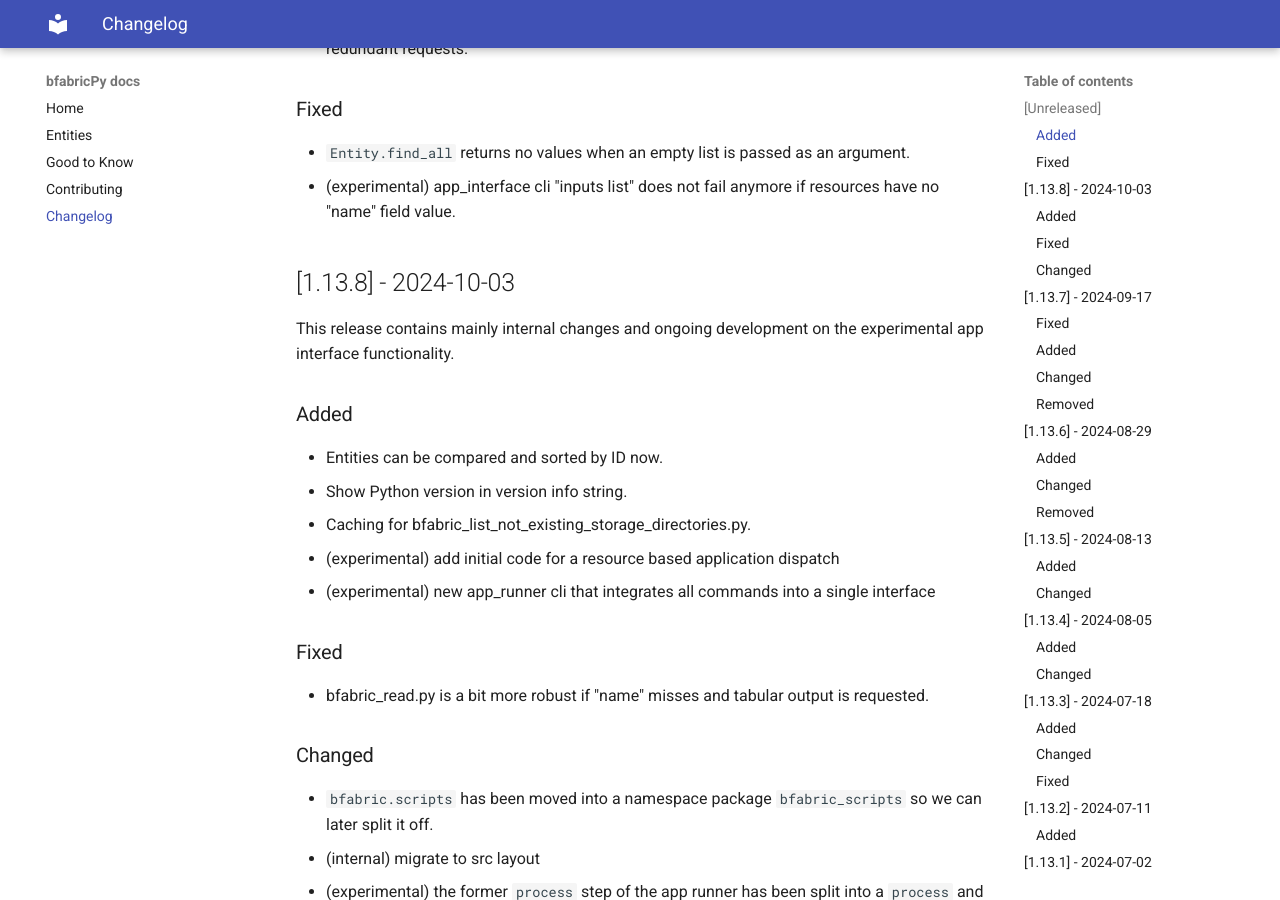
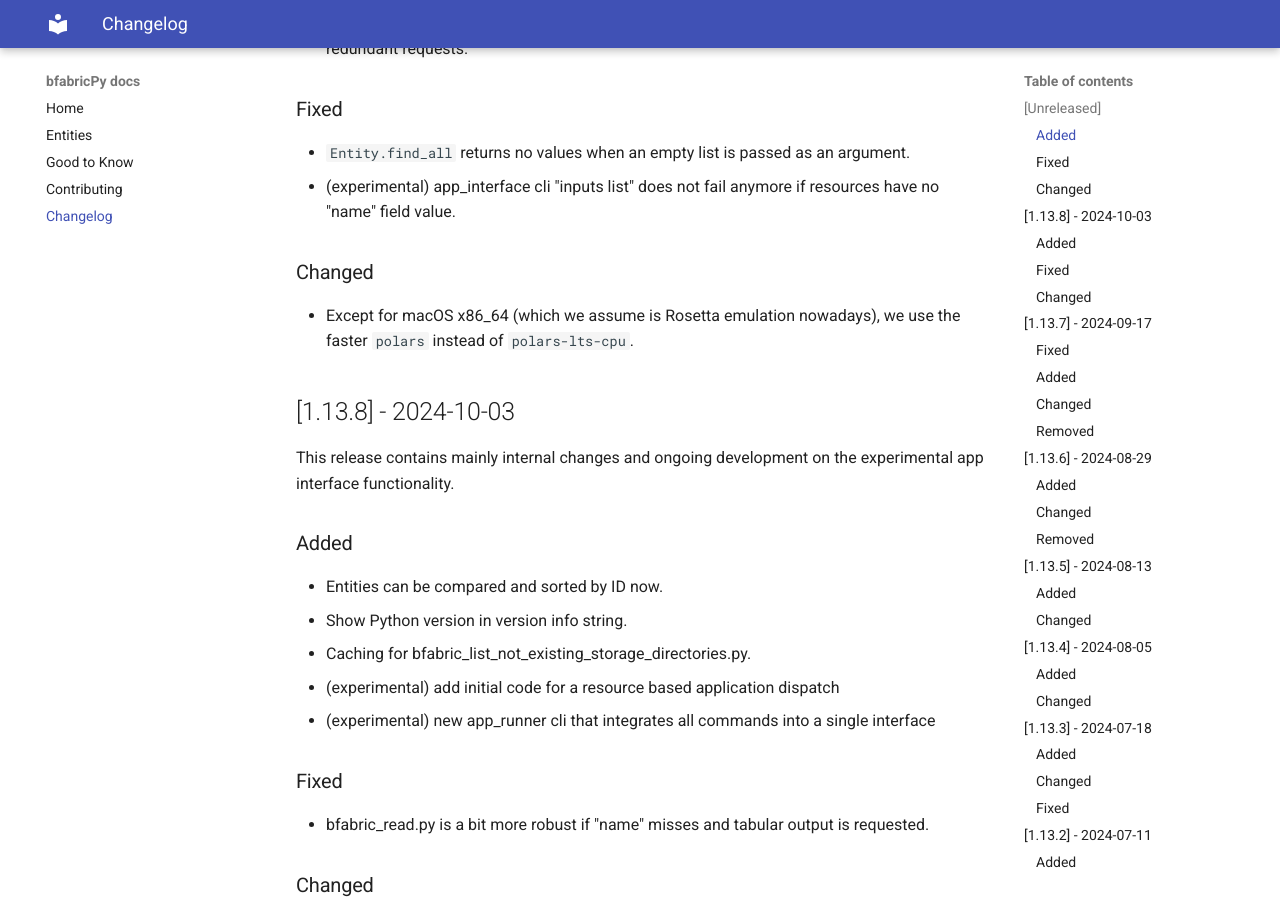
Before and after one commit to fgcz/bfabricPy, an MkDocs documentation site: the page built from docs/changelog.md, in a window 1280 px wide and 900 px high, scrolled down 549 px. Built offline with MkDocs 1.6.1 and Material for MkDocs 9.7.7, drawn with Linux system fonts in a browser that asks for light colours.

Commit message:
use polars when possible

```diff
--- a/docs/changelog.md
+++ b/docs/changelog.md
@@ -20,6 +20,10 @@ Versioning currently follows `X.Y.Z` where
 
 - `Entity.find_all` returns no values when an empty list is passed as an argument.
 - (experimental) app_interface cli "inputs list" does not fail anymore if resources have no "name" field value.
+
+### Changed
+
+- Except for macOS x86_64 (which we assume is Rosetta emulation nowadays), we use the faster `polars` instead of `polars-lts-cpu`.
 
 ## \[1.13.8\] - 2024-10-03
 
--- a/pyproject.toml
+++ b/pyproject.toml
@@ -22,7 +22,8 @@ dependencies = [
     "Flask >= 3.0.3",
     "rich >= 13.7.1",
     "zeep >= 4.2.1",
-    "polars-lts-cpu >= 0.20.25",
+    "polars-lts-cpu >= 0.20.25; platform_machine == 'x86_64' and platform_system == 'Darwin'",
+    "polars >= 0.20.25; platform_machine != 'x86_64' or platform_system != 'Darwin'",
     "loguru>=0.7",
     "setuptools",
     "pydantic",
```
